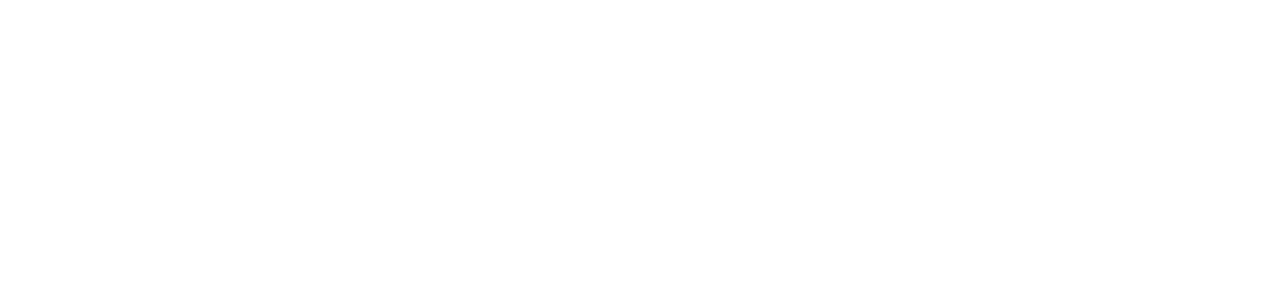
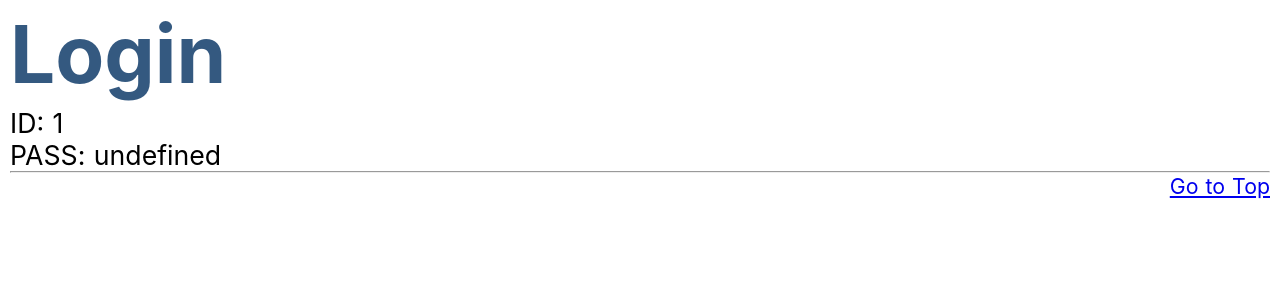
Before and after one commit to Kurimo1122/nuxt_app, a Nuxt app: page /p/1/1 in a window 1280 px wide. Before the commit this address had no page. Shown: the top 300 px of the page. Built offline with nearby package versions, Linux system fonts and the light colour scheme.

Commit message:
Add new page with path variables

```diff
--- /dev/null
+++ b/pages/p/_id/_pass.vue
@@ -0,0 +1,64 @@
+<template>
+    <section class='container'>
+        <h1> {{ title }}</h1>
+        <p v-html="message">no message.</p>
+        <hr>
+        <div class='right'>
+            <router-link to="/">Go to Top</router-link>
+        </div>
+    </section>
+</template>
+
+<script>
+export default {
+    data: function() {
+        return {
+            title: 'Login',
+        };
+    },
+
+    computed: {
+        message: function() {
+            let id = this.$route.params.id != undefined
+                ? this.$route.params.id : '*** no id ***';
+
+            let pass = this.$route.params.pass != undefined
+                ? this.$route.params.padd : '*** not password ***';
+
+            return 'ID: ' + id + '<br>PASS: ' + pass;
+        },
+    },
+
+    validate ({ params }) {
+        if (params.id == undefined || params.pass == undefined) {
+            return false;
+        } else {
+            return true;
+        }
+    },
+}
+</script>
+
+<style>
+    .container{
+        padding: 5px 10px;
+    }
+
+    h1 {
+        font-size: 60pt;
+        color: #345980;
+    }
+
+    p {
+        padding-top: 5px;
+        font-size: 20pt;
+    }
+
+    a {
+        font-size: 16pt;
+    }
+
+    .right {
+        text-align: right;
+    }
+</style>
```
